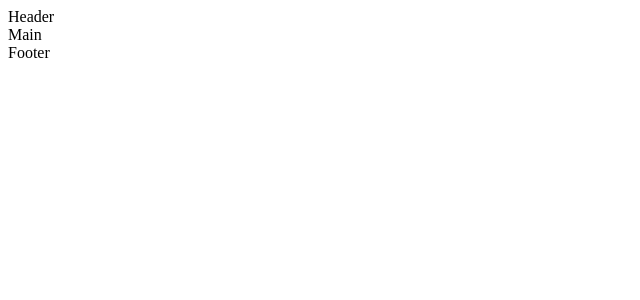
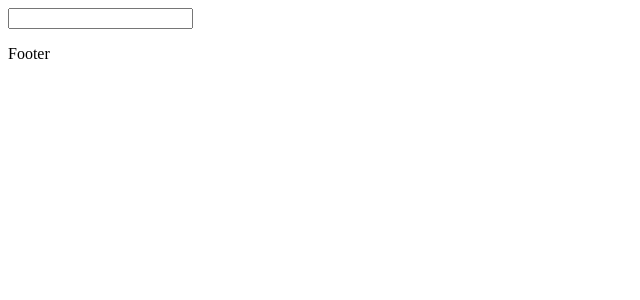
Before and after one commit to fserapian/todo-signals, an Angular app: page / in a window 1280 px wide. Shown: the top 300 px of the page, without its empty margins (0-640 px from the left). Built offline with nearby package versions, Linux system fonts and the light colour scheme.

Commit message:
Render todos in main and add a todo to the todos list in service

```diff
--- a/src/app/todos/components/header/header.component.html
+++ b/src/app/todos/components/header/header.component.html
@@ -1 +1,8 @@
-<div>Header</div>
+<header>
+    <input
+        type="text"
+        [value]="text"
+        (keyup)="changeText($event)"
+        (keyup.enter)="addTodo()"
+    >
+</header>
--- a/src/app/todos/components/header/header.component.ts
+++ b/src/app/todos/components/header/header.component.ts
@@ -1,8 +1,21 @@
-import { Component } from '@angular/core';
+import { Component, inject } from '@angular/core';
+import { TodosService } from '../../services/todos.service';
 
 @Component({
     selector: 'app-todos-header',
     templateUrl: './header.component.html',
 })
 export class HeaderComponent {
+    text = ''
+    todosService = inject(TodosService);
+
+    changeText(e: Event) {
+        const target = e.target as HTMLInputElement;
+        this.text = target.value;
+    }
+
+    addTodo() {
+        this.todosService.addTodo(this.text);
+        this.text = '';
+    }
 }
--- a/src/app/todos/components/main/main.component.html
+++ b/src/app/todos/components/main/main.component.html
@@ -1 +1,5 @@
-<div>Main</div>
+<ul>
+    <li *ngFor="let todo of todosService.todosSig()">
+        {{ todo.text }}
+    </li>
+</ul>
--- a/src/app/todos/components/main/main.component.ts
+++ b/src/app/todos/components/main/main.component.ts
@@ -1,8 +1,12 @@
-import { Component } from '@angular/core';
+import { Component, inject } from '@angular/core';
+import { TodosService } from '../../services/todos.service';
+import { CommonModule } from '@angular/common';
 
 @Component({
     selector: 'app-todos-main',
     templateUrl: './main.component.html',
+    imports: [CommonModule]
 })
 export class MainComponent {
+    todosService = inject(TodosService);
 }
```
